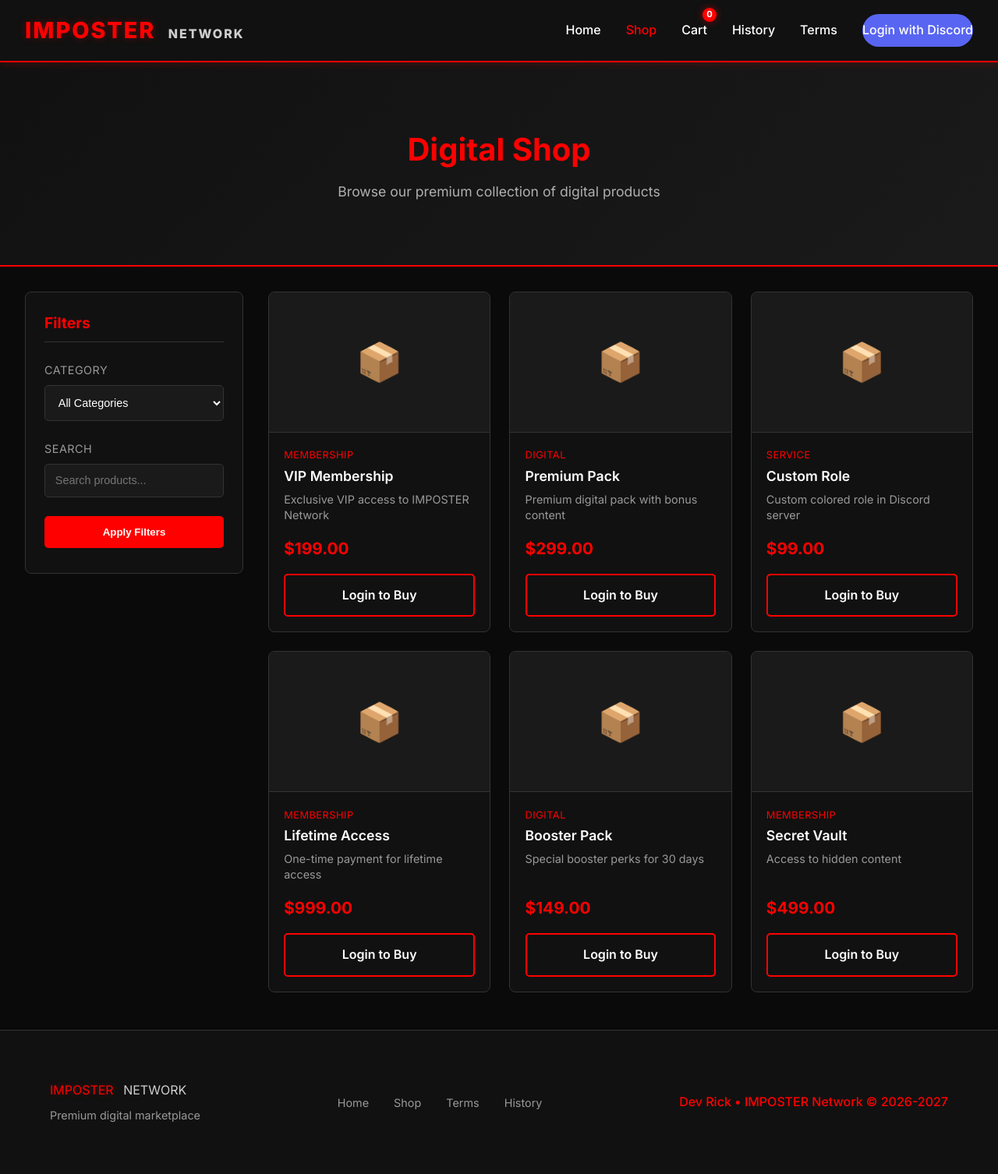
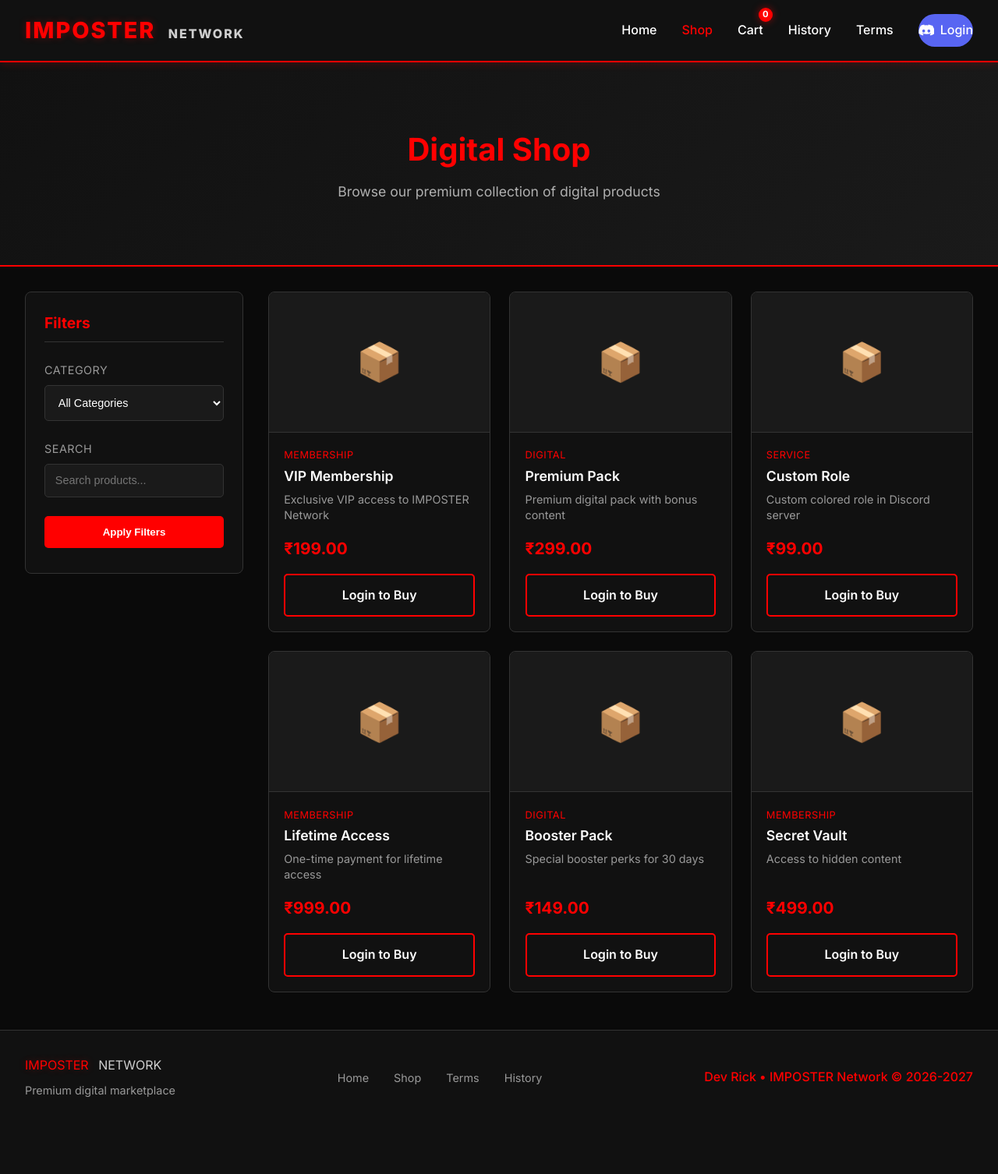
Before and after one commit to mrzappu/imposter-website, a Node server app: page /shop in a window 1280 px wide. Shown: the whole page at 78% size. After the commit the page ends 1407 px from the top, so only its background shows below. Run offline with Node 20, Linux system fonts and the light colour scheme; data comes from the database, SQL or seed files in the repository; some libraries are stand-ins or nearby versions.

Commit message:
Update shop.ejs

```diff
--- a/views/shop.ejs
+++ b/views/shop.ejs
@@ -8,7 +8,7 @@
     <link href="https://fonts.googleapis.com/css2?family=Inter:wght@400;500;600;700;800&display=swap" rel="stylesheet">
 </head>
 <body>
-    <nav class="glass-nav">
+    <nav>
         <div class="nav-container">
             <div class="logo">
                 <span class="logo-imposter">IMPOSTER</span>
@@ -24,20 +24,24 @@
                 <a href="/history">History</a>
                 <a href="/terms">Terms</a>
                 <% if (user) { %>
-                    <a href="/admin" style="<%= isAdmin ? '' : 'display:none;' %>" class="admin-link">Admin</a>
+                    <a href="/admin" style="<%= isAdmin ? '' : 'display:none;' %>">Admin</a>
                     <div class="user-menu">
                         <img src="<%= user.avatar || 'https://cdn.discordapp.com/embed/avatars/0.png' %>" alt="avatar" class="user-avatar">
                         <span class="username"><%= user.username %></span>
                         <a href="/logout" class="logout-btn">Logout</a>
                     </div>
                 <% } else { %>
-                    <a href="/auth/discord" class="discord-btn">Login with Discord</a>
+                    <a href="/auth/discord" class="discord-btn">
+                        <svg width="20" height="20" viewBox="0 0 24 24" fill="currentColor">
+                            <path d="M20.317 4.37a19.791 19.791 0 0 0-4.885-1.515c-.209.377-.456.885-.624 1.3a18.277 18.277 0 0 0-5.487 0 12.64 12.64 0 0 0-.633-1.3 19.736 19.736 0 0 0-4.885 1.515c-2.86 4.27-3.636 8.432-3.208 12.502a20.11 20.11 0 0 0 6.066 2.98c.49-.664.926-1.383 1.302-2.14a13.193 13.193 0 0 1-2.052-.991c.173-.126.342-.258.506-.39a14.545 14.545 0 0 0 12.436 0c.165.132.334.264.507.39-.65.38-1.336.714-2.053.991.376.757.812 1.476 1.302 2.14a20.05 20.05 0 0 0 6.065-2.98c.506-4.587-.79-8.7-3.208-12.502zM8.02 15.33c-1.183 0-2.157-1.085-2.157-2.419 0-1.333.947-2.419 2.157-2.419 1.21 0 2.184 1.086 2.157 2.419 0 1.334-.947 2.419-2.157 2.419zm7.975 0c-1.183 0-2.157-1.085-2.157-2.419 0-1.333.947-2.419 2.157-2.419 1.21 0 2.184 1.086 2.157 2.419 0 1.334-.947 2.419-2.157 2.419z"/>
+                        </svg>
+                        Login
+                    </a>
                 <% } %>
             </div>
         </div>
     </nav>
 
-    <main>
     <div class="shop-header">
         <div class="container">
             <h1 class="page-title">Digital Shop</h1>
@@ -45,11 +49,10 @@
         </div>
     </div>
 
-        <div class="shop-container">
     <div class="container">
         <div class="shop-layout">
             <!-- Filters Sidebar -->
-                    <aside class="shop-filters glass-card">
+            <aside class="shop-filters">
                 <h3>Filters</h3>
                 <form method="GET" action="/shop" id="filterForm">
                     <div class="filter-group">
@@ -79,14 +82,14 @@
             <!-- Products Grid -->
             <div class="shop-products">
                 <% if (products.length === 0) { %>
-                            <div class="no-products glass-card">
+                    <div class="no-products">
                         <p>No products found matching your criteria.</p>
                         <a href="/shop" class="btn-primary">View All Products</a>
                     </div>
                 <% } else { %>
                     <div class="products-grid">
                         <% products.forEach(product => { %>
-                                    <div class="product-card glass-card">
+                            <div class="product-card">
                                 <% if (product.image) { %>
                                     <img src="<%= product.image %>" alt="<%= product.name %>" class="product-image">
                                 <% } else { %>
@@ -99,7 +102,7 @@
                                     <h3><%= product.name %></h3>
                                     <p class="product-description"><%= product.description %></p>
                                     <div class="product-price">
-                                                <span class="price">$<%= product.price.toFixed(2) %></span>
+                                        <span class="price">₹<%= product.price.toFixed(2) %></span>
                                         <% if (product.stock < 10) { %>
                                             <span class="stock-low">Only <%= product.stock %> left</span>
                                         <% } %>
@@ -147,11 +150,8 @@
             </div>
         </div>
     </div>
-        </div>
-    </main>
 
-    <footer class="glass-footer">
-        <div class="container">
+    <footer>
         <div class="footer-content">
             <div class="footer-brand">
                 <span class="logo-imposter">IMPOSTER</span>
@@ -168,11 +168,9 @@
                 <p>Dev Rick • IMPOSTER Network © 2026-2027</p>
             </div>
         </div>
-        </div>
     </footer>
 
     <script>
-        // Update cart count
         async function updateCartCount() {
             try {
                 const res = await fetch('/api/cart/count');
```
Lines whose indentation alone changed are shown as unchanged.
